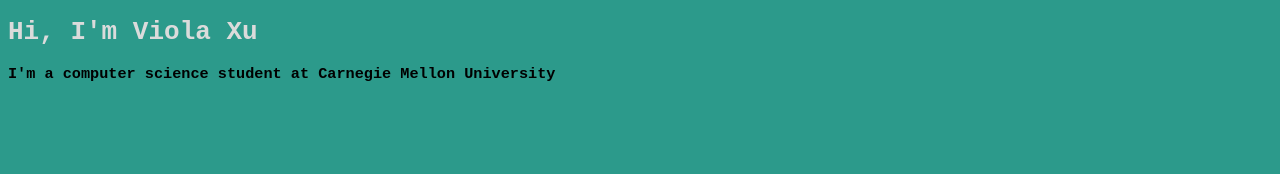
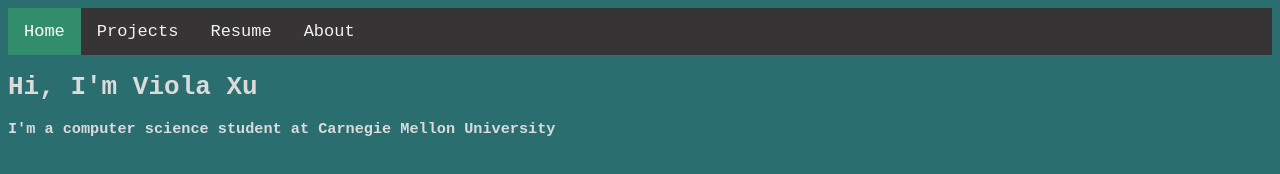
Before and after one commit to vixu8/fr-website, a plain HTML site: page index.html in a window 1280 px wide. Drawn offline with Linux system fonts and the light colour scheme.

Commit message:
pages, navbar

```diff
--- a/assets/css/home.css
+++ b/assets/css/home.css
@@ -21,7 +21,8 @@
     text-align: center;
 }
 
-h1 {
-    color:rgb(219, 219, 219)
-
+body {
+    color:rgb(219, 219, 219);
+    size: 16vw;
+    align:center;
 }
--- a/assets/css/main.css
+++ b/assets/css/main.css
@@ -1,5 +1,33 @@
 body {
-    background-color: #2c9a8b;
+    background-color: #2b6e70;
 
     font-family: monospace;
 }
+
+/*navbar things */
+.topnav {
+    background-color: #363434;
+    overflow: hidden;
+  }
+
+  /* Style the links inside the navigation bar */
+  .topnav a {
+    float: left;
+    color: #f2f2f2;
+    text-align: center;
+    padding: 14px 16px;
+    text-decoration: none;
+    font-size: 17px;
+  }
+
+  /* Change the color of links on hover */
+  .topnav a:hover {
+    background-color: #ddd;
+    color: black;
+  }
+
+  /* Add a color to the active/current link */
+  .topnav a.active {
+    background-color: #328d6c;
+    color: white;
+  }
--- a/index.html
+++ b/index.html
@@ -8,6 +8,13 @@
 		<link rel="stylesheet" href="assets/css/home.css">
     </head>
 
+    <div class="topnav">
+        <a class="active" href="#home">Home</a>
+        <a href="#news">Projects</a>
+        <a href="#contact">Resume</a>
+        <a href="#about">About</a>
+    </div>
+
     <body>
         <h1>Hi, I'm Viola Xu</h1>
 
```
Also changed, not shown: about.html (added), contact.html (added), projects.html (added).
